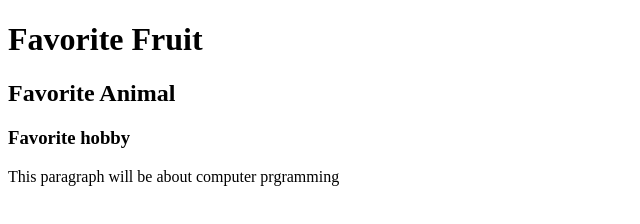
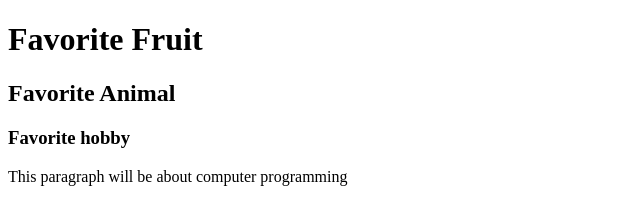
Before and after one commit to Kiana-101/CS104-Gitup, a plain HTML site: page NewDoc.html in a window 1280 px wide. Shown: the full height of the page, 0-640 px from the left. Drawn offline with Linux system fonts and the light colour scheme.

Commit message:
Fixed spelling

```diff
--- a/NewDoc.html
+++ b/NewDoc.html
@@ -10,6 +10,6 @@
     <h2>Favorite Animal</h2>
     <h3>Favorite hobby</h3>
 
-    <p>This paragraph will be about computer prgramming</p>
+    <p>This paragraph will be about computer programming</p>
 </body>
 </html>
```
